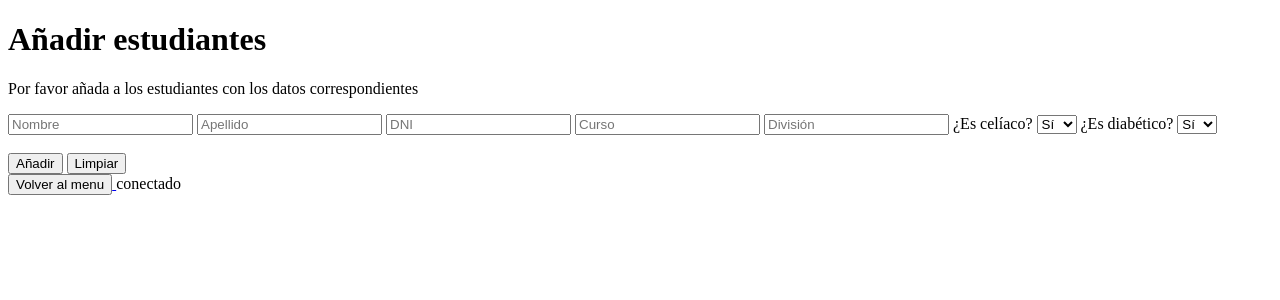
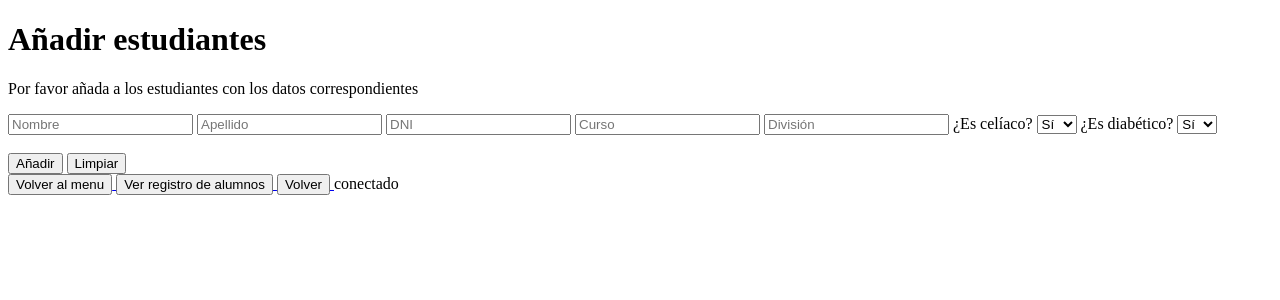
Before and after one commit to VMmagalimonzon/distribuci-n-de-alimentos, a PHP site: the page made by añadir.php in a window 1280 px wide. Shown: the top 300 px of the page. Run offline with PHP 8.4, Linux system fonts and the light colour scheme.

Commit message:
modificaciones en añadir y alumnos

```diff
--- a/añadir.php
+++ b/añadir.php
@@ -35,6 +35,12 @@
     <a href="inicio.php">
         <button>Volver al menu </button>
     </a>
+    <a href="alumnos.php">
+        <button>Ver registro de alumnos</button>
+    </a>
+    <a href="inicio.php">
+        <button>Volver</button>
+    </a>
     <?php
     include("conexion.php");
 
```
Also changed, not shown: alumnos.php (+7 -1 lines).
